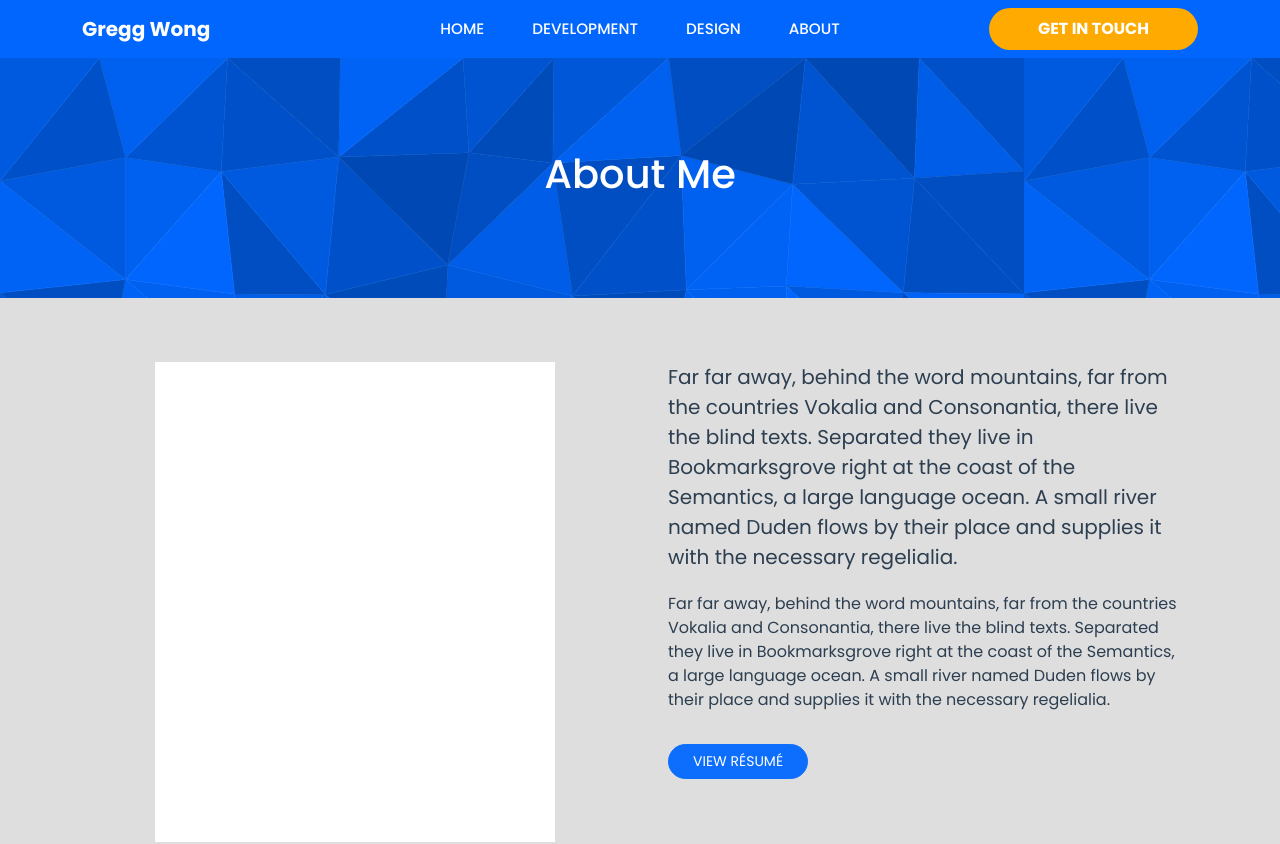
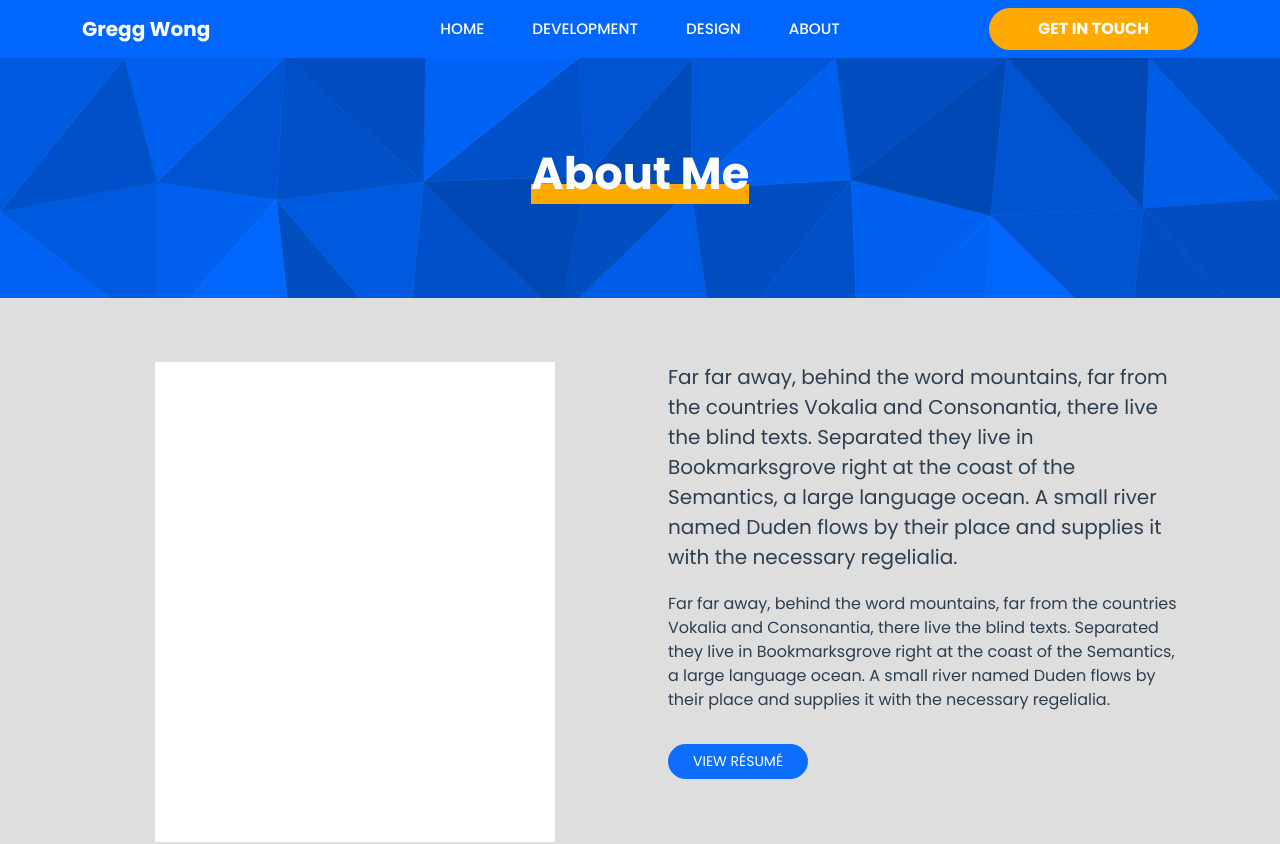
Before and after one commit to Jon-Mykal/personal-website, a Vue app: page /about in a window 1280 px wide. Shown: the top 844 px of the page. Built offline with nearby package versions, Linux system fonts and the light colour scheme.

Commit message:
Add font classes, fix svg bg

```diff
--- a/src/App.vue
+++ b/src/App.vue
@@ -92,12 +92,18 @@ import Footer from "@/components/Footer.vue"
 .gw--bg-poly-main-blue {
   background-image: url('./assets/svgs/low-poly-grid-haikei.svg') !important;
   color: #fff !important;
-  background-size: 80%;
+  background-size: cover;
 }
 
 .gw--heading-1-spectral {
   font-size: 5.75rem;
   font-family: var(--spectral-font);
+}
+
+.gw--heading-1-poppins {
+  font-weight: 700;
+  font-size: calc(2rem + 1vw);
+  font-family: var(--poppins-font);
 }
 
 .gw--heading-3-spectral {
@@ -106,7 +112,7 @@ import Footer from "@/components/Footer.vue"
 }
 
 
-.gw--marker-underline {
+.gw--marker-underline, .gw--marker-underline-2 {
   position: relative;
   z-index: 0;
 }
@@ -119,6 +125,19 @@ import Footer from "@/components/Footer.vue"
   width: 100%;
   height: calc(.375rem + 1vw);
   max-height: 1.5rem;
+  /* transform: skew(-12deg) translateX(-50%); */
+  background: var(--yellow-orange);
+  z-index: -1;
+}
+
+.gw--marker-underline-2::before {
+  content: "";
+  position: absolute;
+  left: 0%;
+  margin-top:  calc(1.5rem + 1vw);
+  width: 100%;
+  height: calc(.5rem + 1vw);
+  max-height: 1.25rem;
   /* transform: skew(-12deg) translateX(-50%); */
   background: var(--yellow-orange);
   z-index: -1;
```
